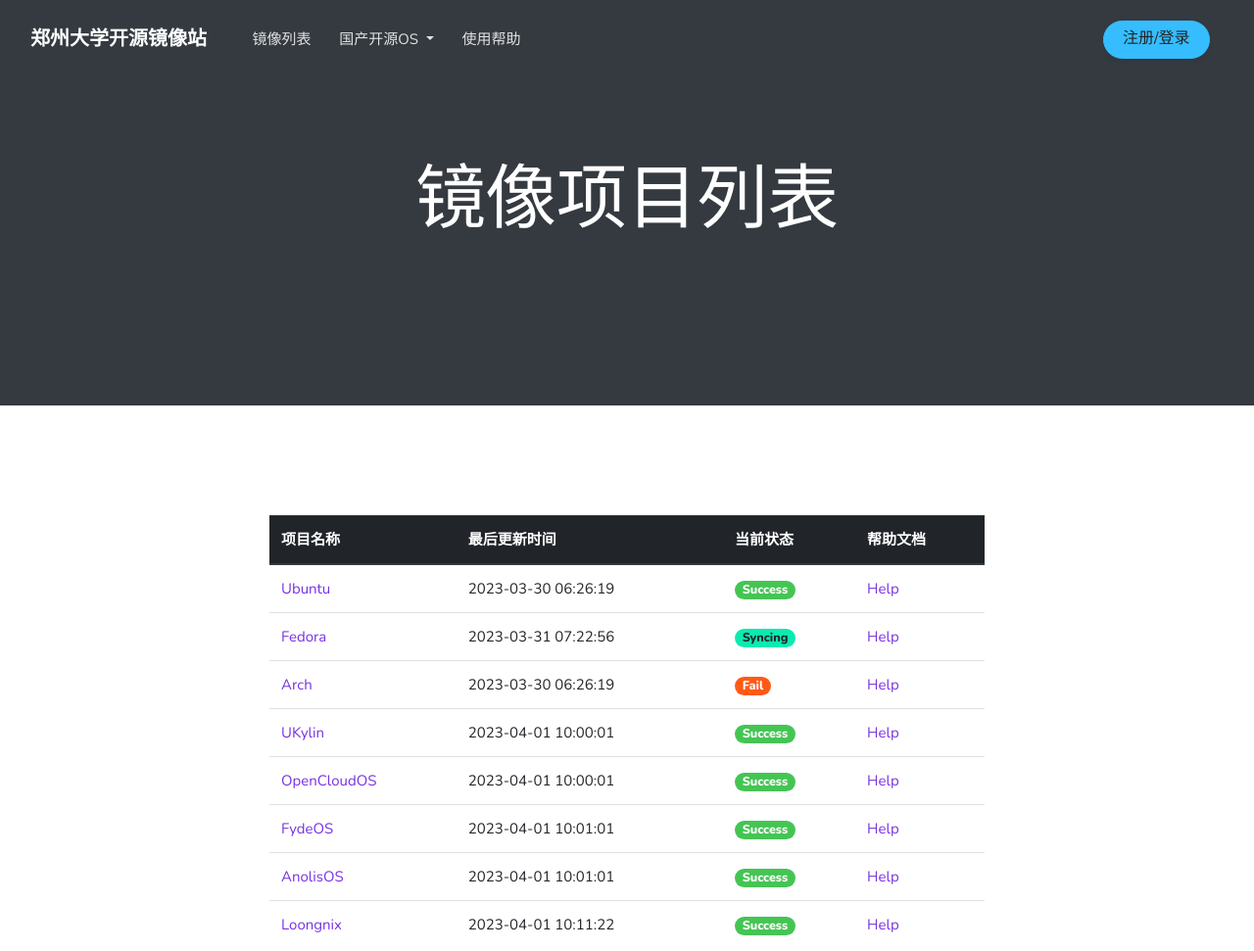
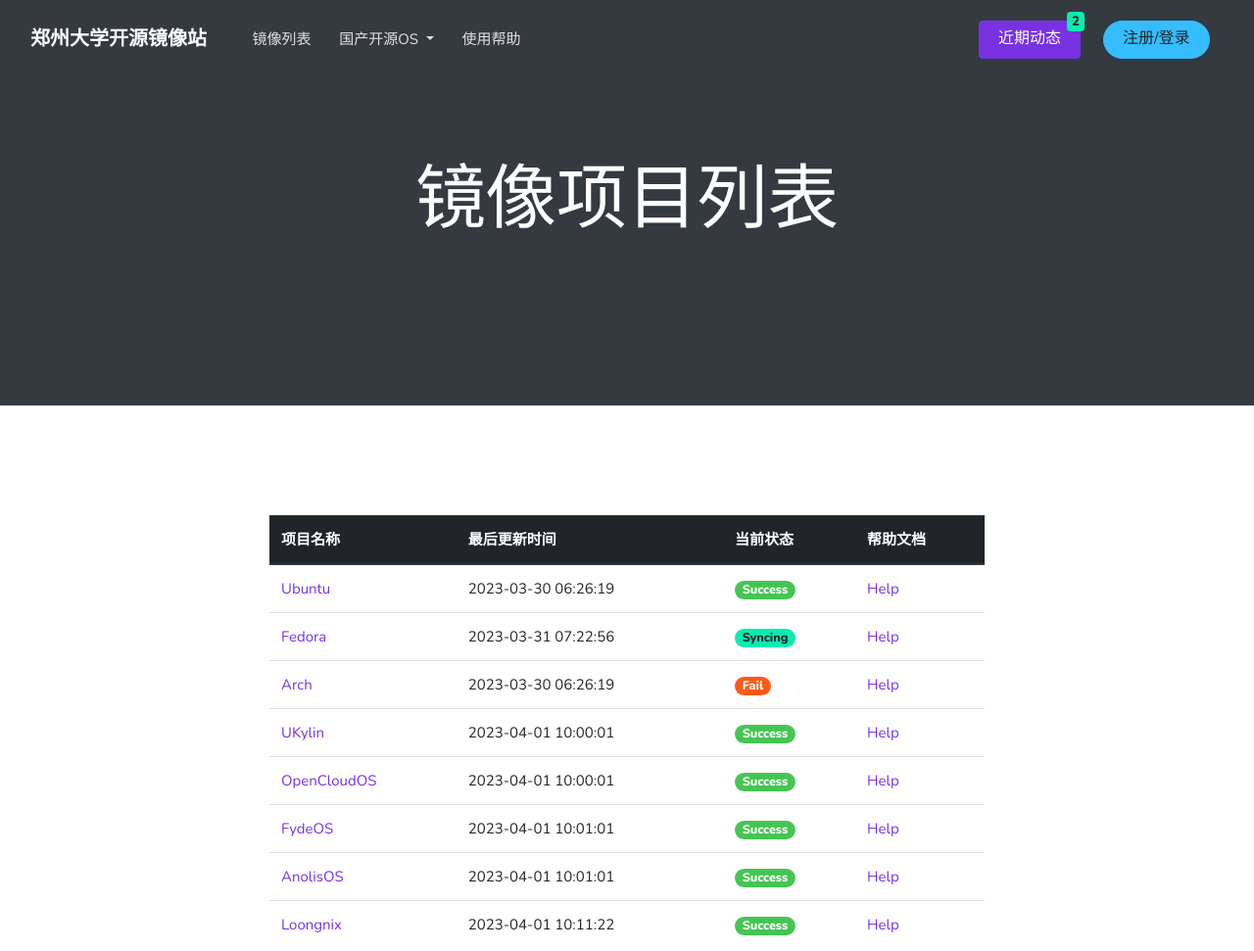
Before and after one commit to Cerber2ol8/ZzuOpenSourceMirror, a plain HTML site: page mirrors.html in a window 1280 px wide. Shown: the top 971 px of the page at 98% size. Drawn offline with nearby package versions, Linux system fonts and the light colour scheme.

Commit message:
修改readme

```diff
--- a/mirrors.html
+++ b/mirrors.html
@@ -57,6 +57,12 @@
 				</li>
 			</ul>
 			<ul class="navbar-nav ml-auto d-flex align-items-center">
+				<li class="nav-item">
+					<button type="button" class="btn btn-secondary mr-2 mb-0" data-toggle="modal" data-target="#exampleModalLong" >
+						近期动态 <span class="badge badge-info ml-2">2</span>
+					</button>
+				</li>
+
 				<li class="nav-item">
 				<span class="nav-link" href="#">
 				<a class="btn btn-cyan btn-round shadow-sm" href="./login.html" >
```
Also changed, not shown: README.md, assets/img/demo/readme1.jpg (added), assets/img/demo/readme2.jpg (added).
